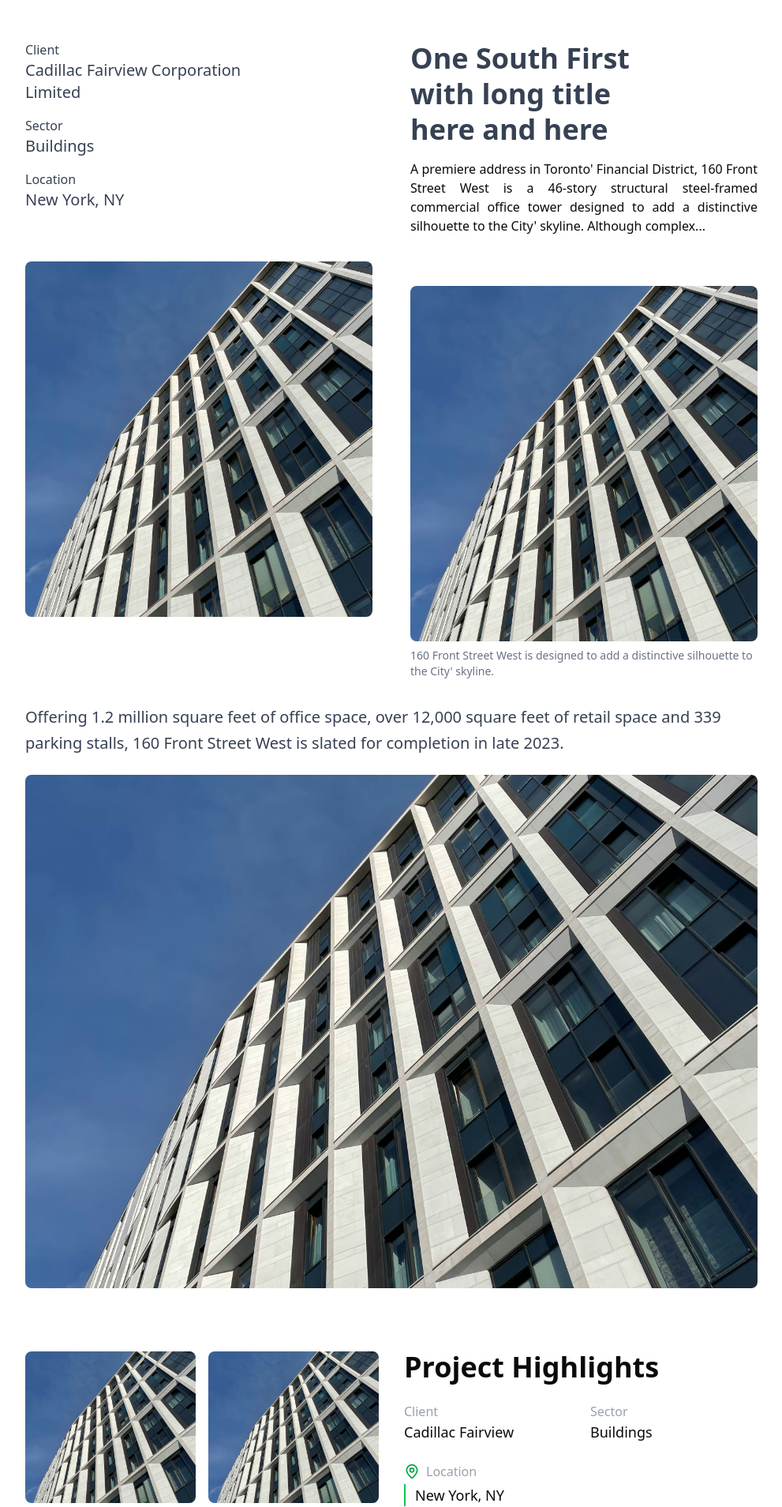
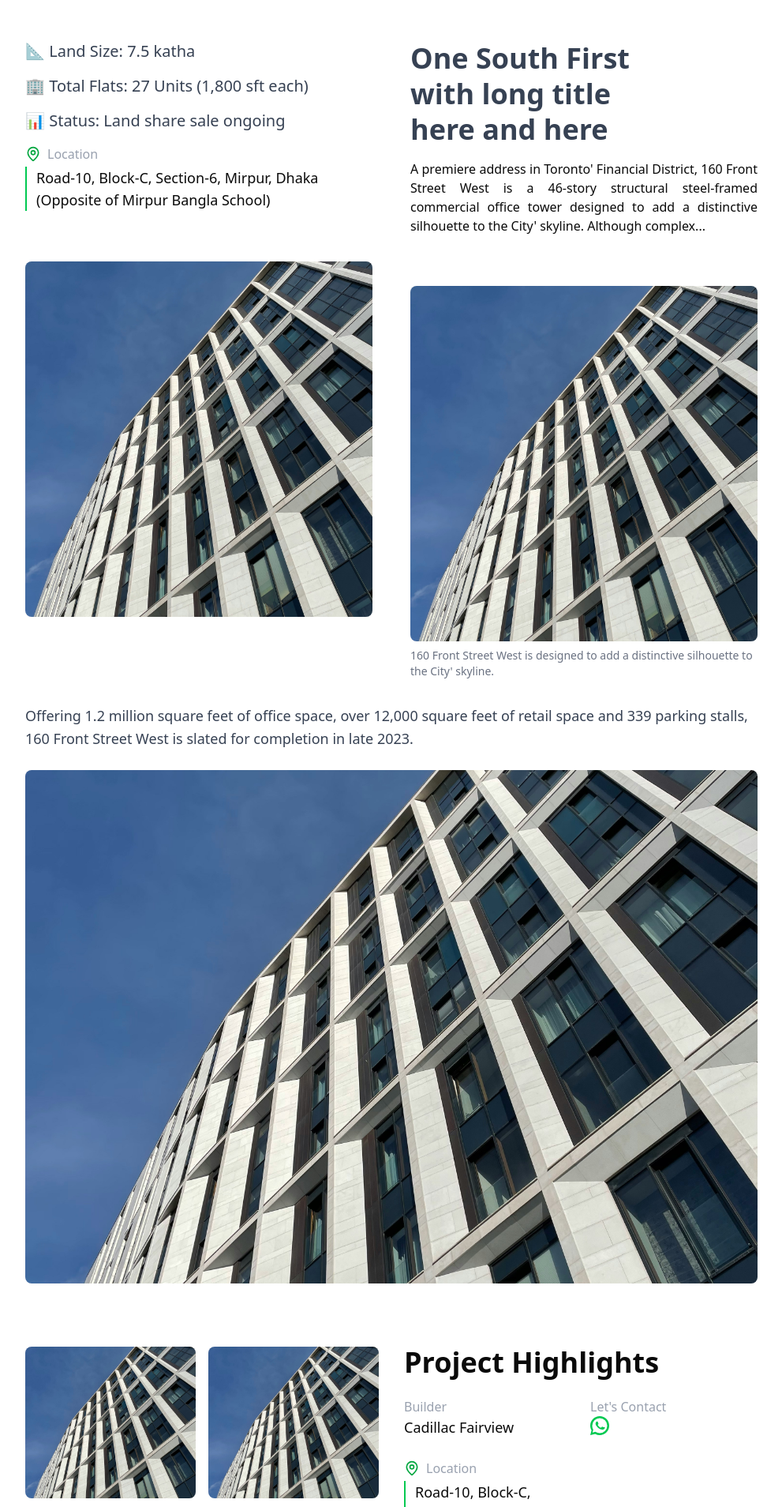
Before and after one commit to Nazrul144/evergreen_abason_group, a Next.js app: page /project/1 in a window 1280 px wide. Shown: the part 660-2568 px from the top of the page at 79% size, without its empty margins (144-1135 px from the left). Built offline with nearby package versions, Linux system fonts and the light colour scheme; no server answers.

Commit message:
Project info added

```diff
--- /dev/null
+++ b/src/components/WhatsappButton/WhatsAppButton.tsx
@@ -0,0 +1,50 @@
+// components/WhatsAppButton.tsx
+type WhatsAppButtonProps = {
+    phone: string;
+    message?: string;
+    className?: string;
+    label?: string;
+    ariaLabel?: string;
+    onClick?: () => void;
+  };
+
+  const WhatsAppIcon = ({ className = "w-6 h-6" }: { className?: string }) => (
+    <svg
+      viewBox="0 0 24 24"
+      fill="currentColor"
+      className={className}
+      xmlns="http://www.w3.org/2000/svg"
+      aria-hidden="true"
+    >
+      <path d="M20.52 3.48A11.94 11.94 0 0012 0C5.37 0 .02 5.35.02 12c0 2.11.55 4.17 1.6 5.99L0 24l6.26-1.59A11.95 11.95 0 0012 24c6.63 0 12-5.35 12-12 0-3.2-1.25-6.21-3.48-8.52zM12 21.5c-1.81 0-3.55-.5-5.07-1.44l-.36-.21-3.72.95.98-3.63-.23-.37A9.5 9.5 0 012.5 12 9.5 9.5 0 1112 21.5z"/>
+      <path d="M17.18 14.11c-.27-.14-1.59-.78-1.84-.87-.24-.09-.42-.14-.6.14-.18.27-.71.87-.87 1.05-.16.18-.32.2-.59.07-.27-.14-1.15-.42-2.19-1.36-.81-.72-1.36-1.61-1.52-1.88-.16-.27-.02-.42.12-.56.12-.12.27-.32.41-.48.14-.16.18-.27.27-.45.09-.18.05-.33-.02-.48-.07-.14-.6-1.44-.82-1.98-.22-.53-.45-.46-.6-.47-.16-.01-.34-.01-.52-.01-.18 0-.48.07-.73.33-.25.25-.95.93-.95 2.27 0 1.34.97 2.64 1.1 2.82.14.18 1.9 2.95 4.6 4.02 3.2 1.26 3.2.84 3.77.79.57-.05 1.85-.75 2.11-1.48.26-.73.26-1.36.18-1.48-.08-.12-.29-.18-.57-.32z"/>
+    </svg>
+  );
+
+  export default function WhatsAppButton({
+    phone,
+    message,
+    className = "",
+    label = "Contact via WhatsApp",
+    ariaLabel,
+    onClick,
+  }: WhatsAppButtonProps) {
+    if (!phone) return null;
+
+    const msg = message ? `?text=${encodeURIComponent(message)}` : "";
+    const href = `https://wa.me/${phone}${msg}`;
+
+    return (
+      <a
+        href={href}
+        target="_blank"
+        rel="noopener noreferrer"
+        aria-label={ariaLabel ?? label}
+        title={label}
+        onClick={onClick}
+        className={`inline-flex items-center gap-2 ${className}`}
+      >
+        <WhatsAppIcon className="w-6 h-6 text-green-500" />
+      </a>
+    );
+  }
--- a/src/pages/mainPages/homePage/Hero.tsx
+++ b/src/pages/mainPages/homePage/Hero.tsx
@@ -71,7 +71,7 @@ const Hero = () => {
               >
                 <span className="relative">
                   Learn More
-                  <span className="absolute left-0 -bottom-1 block h-[1px] w-0 bg-green-500 transition-all duration-300 ease-in-out group-hover:w-full"></span>
+                  <span className="absolute left-0 -bottom-1 block h-px w-0 bg-green-500 transition-all duration-300 ease-in-out group-hover:w-full"></span>
                 </span>
               </Link>
             </motion.div>
@@ -94,7 +94,7 @@ const Hero = () => {
           </h3>
           <h3 className="text-gray-800 dark:text-gray-300">together</h3>
           <div className="mt-4">
-            <span className="block w-10 h-[1px] bg-green-500"></span>
+            <span className="block w-10 h-px bg-green-500"></span>
           </div>
 
           <Link
@@ -103,7 +103,7 @@ const Hero = () => {
           >
             <span className="relative">
               Contact us
-              <span className="absolute left-0 -bottom-1 block h-[1px] w-0 bg-green-500 transition-all duration-300 ease-in-out group-hover:w-full"></span>
+              <span className="absolute left-0 -bottom-1 block h-px w-0 bg-green-500 transition-all duration-300 ease-in-out group-hover:w-full"></span>
             </span>
           </Link>
         </motion.div>
--- a/src/pages/mainPages/workPage/Work.tsx
+++ b/src/pages/mainPages/workPage/Work.tsx
@@ -131,7 +131,7 @@ const Work = () => {
   };
 
   return (
-    <div className="lg:px-44 md:px-10 lg:mt-20 dark:bg-gray-900">
+    <div className="lg:px-44 md:px-10 lg:mt-20 dark:bg-gray-900 ">
       {/* Heading */}
       <motion.div
         className="flex items-center space-x-2"
@@ -145,7 +145,7 @@ const Work = () => {
         }}
       >
         <h3 className="text-[#6A7282] dark:text-gray-300">Our Work</h3>
-        <span className="w-12 h-[1px] bg-green-500"></span>
+        <span className="w-12 h-px bg-green-500"></span>
       </motion.div>
       <div>
         <motion.h1
--- a/src/pages/subPages/allProjects/projectDetails/ProjectDetails.tsx
+++ b/src/pages/subPages/allProjects/projectDetails/ProjectDetails.tsx
@@ -1,5 +1,8 @@
+import WhatsAppButton from "@/components/WhatsappButton/WhatsAppButton";
 import { MapPin } from "lucide-react";
 import Image from "next/image";
+import Link from "next/link";
+import { SiWhatsapp } from "react-icons/si";
 
 const ProjectDetails = () => {
   return (
@@ -18,16 +21,18 @@ const ProjectDetails = () => {
         <div className="lg:flex gap-12 flex-col lg:flex-row">
           {/* LEFT */}
           <div className="lg:w-1/2 w-full">
-            <h3 className="text-gray-700 dark:text-gray-300">Client</h3>
-            <h3 className="text-gray-700 dark:text-gray-300 text-lg sm:text-xl">
-              Cadillac Fairview Corporation <br /> Limited
-            </h3>
-
-            <h3 className="text-gray-700 dark:text-gray-300 mt-4">Sector</h3>
-            <h3 className="text-gray-700 dark:text-gray-300 text-lg sm:text-xl">Buildings</h3>
-
-            <h3 className="text-gray-700 dark:text-gray-300 mt-4">Location</h3>
-            <h3 className="text-gray-700 dark:text-gray-300 text-lg sm:text-xl">New York, NY</h3>
+            <h3 className="text-gray-700 dark:text-gray-300 text-lg sm:text-xl">📐 Land Size: 7.5 katha</h3>
+            <h3 className="text-gray-700 dark:text-gray-300 mt-4 sm:text-xl mb-4">🏢 Total Flats: 27 Units (1,800 sft each)</h3>
+            <h3 className="text-gray-700 dark:text-gray-300 text-lg sm:text-xl">📊 Status: Land share sale ongoing</h3>
+            <div>
+              <div className="flex items-center gap-2 mt-4">
+                <MapPin className="w-4 h-4 sm:w-5 sm:h-5 text-green-600" />
+                <h3 className="text-gray-400 text-sm sm:text-base">Location</h3>
+              </div>
+              <p className="text-base sm:text-lg border-l-2 border-green-500 pl-2 sm:pl-3 mt-1">
+                Road-10, Block-C, Section-6, Mirpur, Dhaka (Opposite of Mirpur Bangla School)
+              </p>
+            </div>
 
             <div className="mt-8 lg:mt-16 h-[250px] sm:h-[350px] lg:h-[450px] w-full">
               <Image
@@ -47,9 +52,8 @@ const ProjectDetails = () => {
             </h1>
 
             <p className="text-justify mt-4 mb-8 text-sm sm:text-base">
-              A premiere address in Toronto&apos; Financial District, 160 Front Street West
-              is a 46-story structural steel-framed commercial office tower designed to
-              add a distinctive silhouette to the City&apos; skyline. Although complex...
+              A premiere address in Toronto&apos; Financial District, 160 Front Street West is a 46-story structural steel-framed
+              commercial office tower designed to add a distinctive silhouette to the City&apos; skyline. Although complex...
             </p>
 
             <div className="mt-8 lg:mt-16 h-[250px] sm:h-[350px] lg:h-[450px] w-full">
@@ -72,20 +76,14 @@ const ProjectDetails = () => {
       {/* Section 2 */}
       <section className="lg:px-44 md:px-10 px-4 lg:mt-20">
         <div className="mt-8 sm:mt-12">
-          <h3 className="text-gray-700 dark:text-gray-300 text-base sm:text-lg sm:text-xl leading-relaxed">
-            Offering 1.2 million square feet of office space, over 12,000 square feet
-            of retail space and 339 parking stalls, 160 Front Street West is slated for
-            completion in late 2023.
+          <h3 className="text-gray-700 dark:text-gray-300 text-base sm:text-lg leading-relaxed">
+            Offering 1.2 million square feet of office space, over 12,000 square feet of retail space and 339 parking stalls, 160
+            Front Street West is slated for completion in late 2023.
           </h3>
 
           <div className="mt-4 sm:mt-6 w-full">
             <div className="relative w-full h-[250px] sm:h-[450px] lg:h-[650px]">
-              <Image
-                src="/DetailsPage/2.jpg"
-                alt="DetailsPageImage"
-                fill
-                className="object-cover rounded-md"
-              />
+              <Image src="/DetailsPage/2.jpg" alt="DetailsPageImage" fill className="object-cover rounded-md" />
             </div>
           </div>
         </div>
@@ -96,8 +94,20 @@ const ProjectDetails = () => {
         <div className="lg:flex gap-8 flex-col lg:flex-row">
           {/* Image grid */}
           <div className="lg:w-1/2 w-full grid grid-cols-1 sm:grid-cols-2 gap-4">
-            <Image src="/DetailsPage/2.jpg" width={400} height={400} alt="img1" className="w-full h-40 sm:h-48 object-cover rounded-md" />
-            <Image src="/DetailsPage/2.jpg" width={400} height={400} alt="img2" className="w-full h-40 sm:h-48 object-cover rounded-md" />
+            <Image
+              src="/DetailsPage/2.jpg"
+              width={400}
+              height={400}
+              alt="img1"
+              className="w-full h-40 sm:h-48 object-cover rounded-md"
+            />
+            <Image
+              src="/DetailsPage/2.jpg"
+              width={400}
+              height={400}
+              alt="img2"
+              className="w-full h-40 sm:h-48 object-cover rounded-md"
+            />
             <Image
               src="/DetailsPage/2.jpg"
               width={400}
@@ -113,13 +123,17 @@ const ProjectDetails = () => {
 
             <div className="grid grid-cols-1 sm:grid-cols-2 gap-6 mt-4 sm:mt-6">
               <div>
-                <h3 className="text-gray-400 text-sm sm:text-base">Client</h3>
+                <h3 className="text-gray-400 text-sm sm:text-base">Builder</h3>
                 <p className="text-base sm:text-lg">Cadillac Fairview</p>
               </div>
 
               <div>
-                <h3 className="text-gray-400 text-sm sm:text-base">Sector</h3>
-                <p className="text-base sm:text-lg">Buildings</p>
+                <h3 className="text-gray-400 text-sm sm:text-base">Let&apos;s Contact</h3>
+                <WhatsAppButton
+                  phone="8801758752528"
+                  message="Hi, I'm interested in One South First project."
+                  className="text-base sm:text-lg italic"
+                />
               </div>
 
               <div>
@@ -127,7 +141,9 @@ const ProjectDetails = () => {
                   <MapPin className="w-4 h-4 sm:w-5 sm:h-5 text-green-600" />
                   <h3 className="text-gray-400 text-sm sm:text-base">Location</h3>
                 </div>
-                <p className="text-base sm:text-lg border-l-2 border-green-500 pl-2 sm:pl-3 mt-1">New York, NY</p>
+                <p className="text-base sm:text-lg border-l-2 border-green-500 pl-2 sm:pl-3 mt-1">
+                  Road-10, Block-C, Section-6, Mirpur, Dhaka (Opposite of Mirpur Bangla School)
+                </p>
               </div>
             </div>
           </div>
--- a/src/shared/Navbar.tsx
+++ b/src/shared/Navbar.tsx
@@ -75,7 +75,7 @@ export default function Navbar() {
             <Link href="/" className="flex items-center gap-2 font-semibold tracking-wide">
               <Image src="/Navbar_Logo/logo.png" alt="logo" width={40} height={40} className="w-auto h-10" />
               <span className="uppercase lg:text-lg leading-tight font-bold dark:text-gray-100 text-[10px]">
-                {"Evergreen Abason Group".split("").map((char, i) => (
+                {"Evergreen".split("").map((char, i) => (
                   <span
                     key={i}
                     className={`inline-block animate-color-flow ${char === " " ? "mr-1" : ""}`}
@@ -153,17 +153,17 @@ export default function Navbar() {
                   </div>
 
                   <div className="px-6 py-6">
-                    <h1 className="text-green-600 dark:text-green-500 text-4xl text-center mb-4 font-semibold">OFFICE</h1>
-
+                    <h1 className="text-green-600 dark:text-green-500 text-4xl text-center mb-4 font-semibold">Head Office</h1>
                     <address className="not-italic dark:text-gray-300 text-lg leading-relaxed space-y-1 text-center">
-                      <p>Gartner Architects 498</p>
-                      <p>Seventh Ave</p>
-                      <p>20th Floor</p>
-                      <p>New York, NY 10018</p>
-                      <p>📞 212.267.2060</p>
+                      <p>4 Darus Salam Road</p>
+                      <p>Mirpur Tower</p>
+                      <p>Level-8, Mirpur-1</p>
+                      <p>Dhaka-1216</p>
+                      <p>📞 +8801950 572876</p>
+                      <p>📞 +8801725 279476</p>
+                      <p>📞 +8801712 189909</p>
                       <p className="flex items-center justify-center gap-2">
-                        <MdEmail className="text-xl text-gray-300 dark:text-gray-300" />
-                        info@konstruktion.com
+                        <MdEmail className="text-xl text-gray-500 dark:text-gray-300" />infe@evergreenabason.com
                       </p>
                     </address>
                   </div>
```
Also changed, not shown: src/app/globals.css (+12 -1 lines), src/pages/mainPages/homePage/Projects.tsx (+8 -8 lines), src/pages/subPages/allProjects/AllProjects.tsx (+12 -9 lines).
